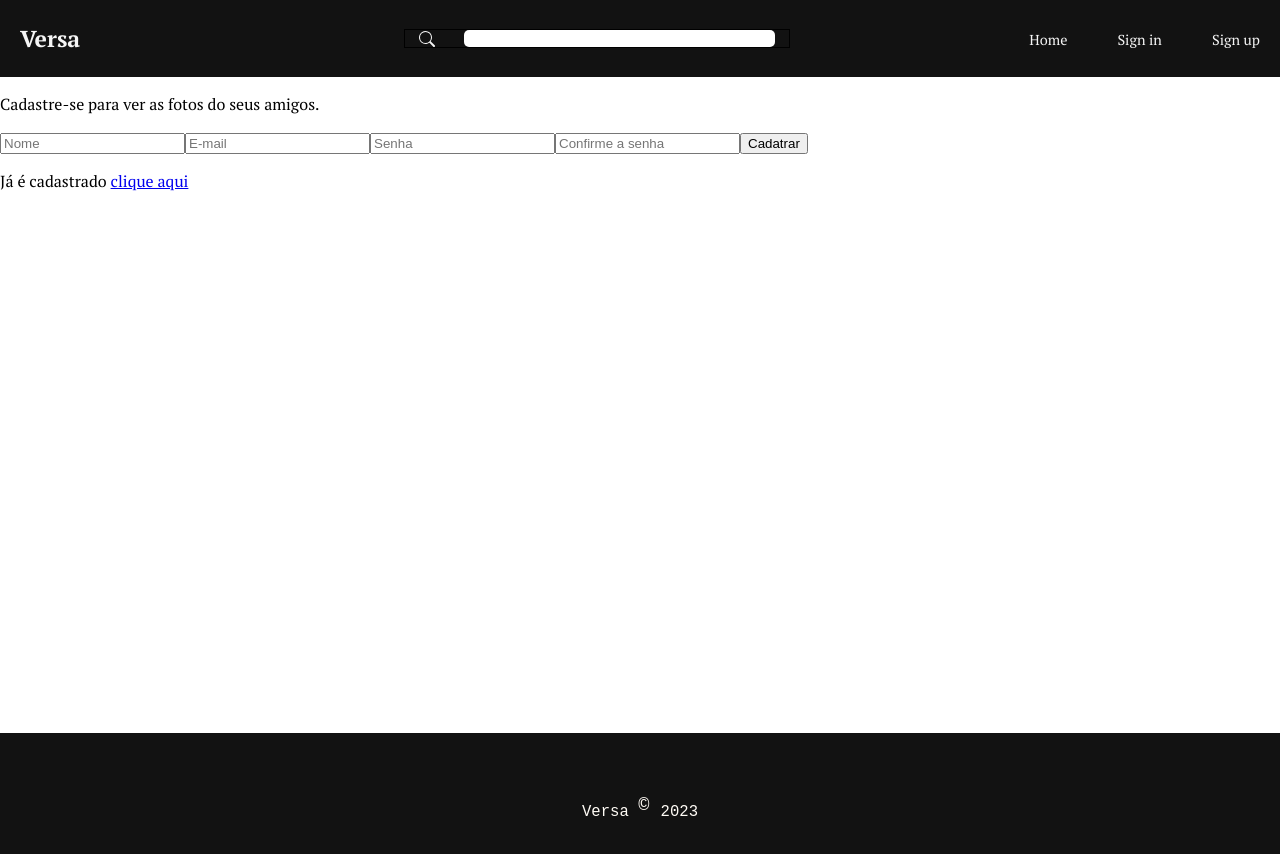
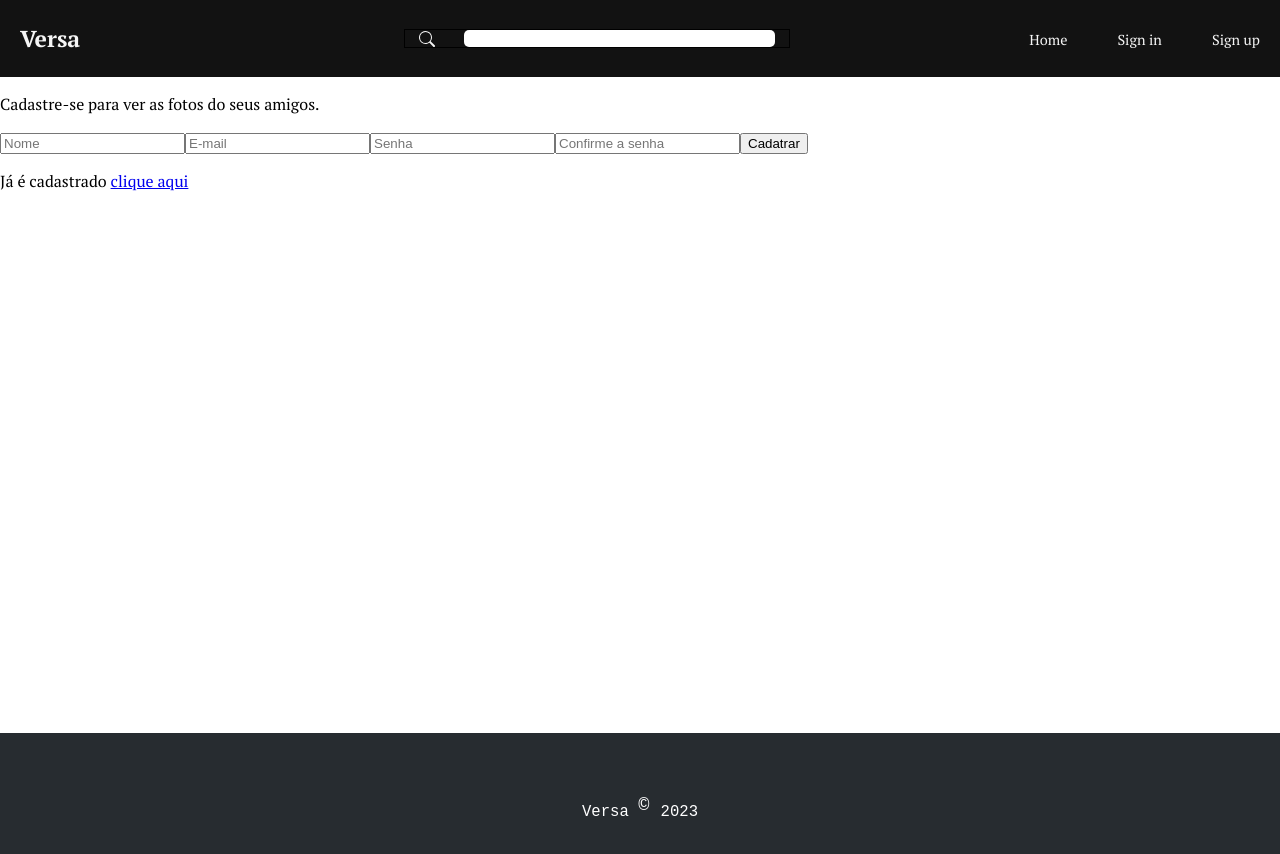
Before and after one commit to murilo1988/Versa, a React (Create React App) app in the folder frontend/: page /register in a window 1280 px wide. Shown: the top 854 px of the page. Built offline with nearby package versions, Linux system fonts and the light colour scheme.

Commit message:
Put somme style on Footer

```diff
--- a/frontend/src/components/Footer/Footer.js
+++ b/frontend/src/components/Footer/Footer.js
@@ -3,11 +3,11 @@ import styles from './Footer.module.css'
 function Footer() {
   return (
     <footer>
-      <p className={styles.name_copy}>
-        <pre>
+      <pre>
+        <p className={styles.name_copy}>
           Versa <sup>&copy; </sup>2023
-        </pre>
-      </p>
+        </p>
+      </pre>
     </footer>
   )
 }
--- a/frontend/src/components/Footer/Footer.module.css
+++ b/frontend/src/components/Footer/Footer.module.css
@@ -1,10 +1,10 @@
 footer {
-    color: #fffbf5;
+    color: #ffff;
     display: grid;
     grid-template-rows: 150px;
     align-items: center;
     justify-content: center;
-    background-color: #121212;
+    background-color: #272c30;
 }
 .name_copy {
     font-size: 1.2em;
```
